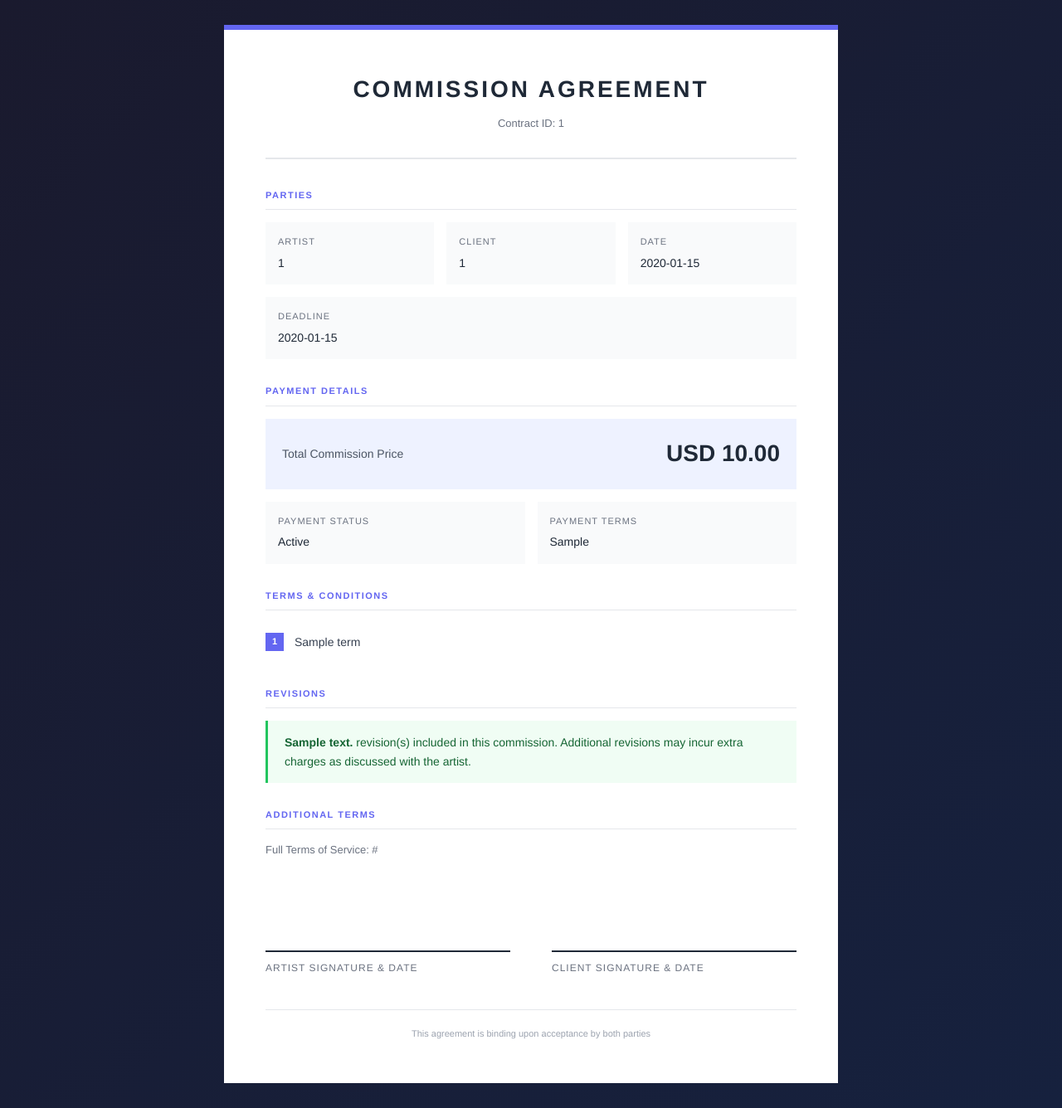
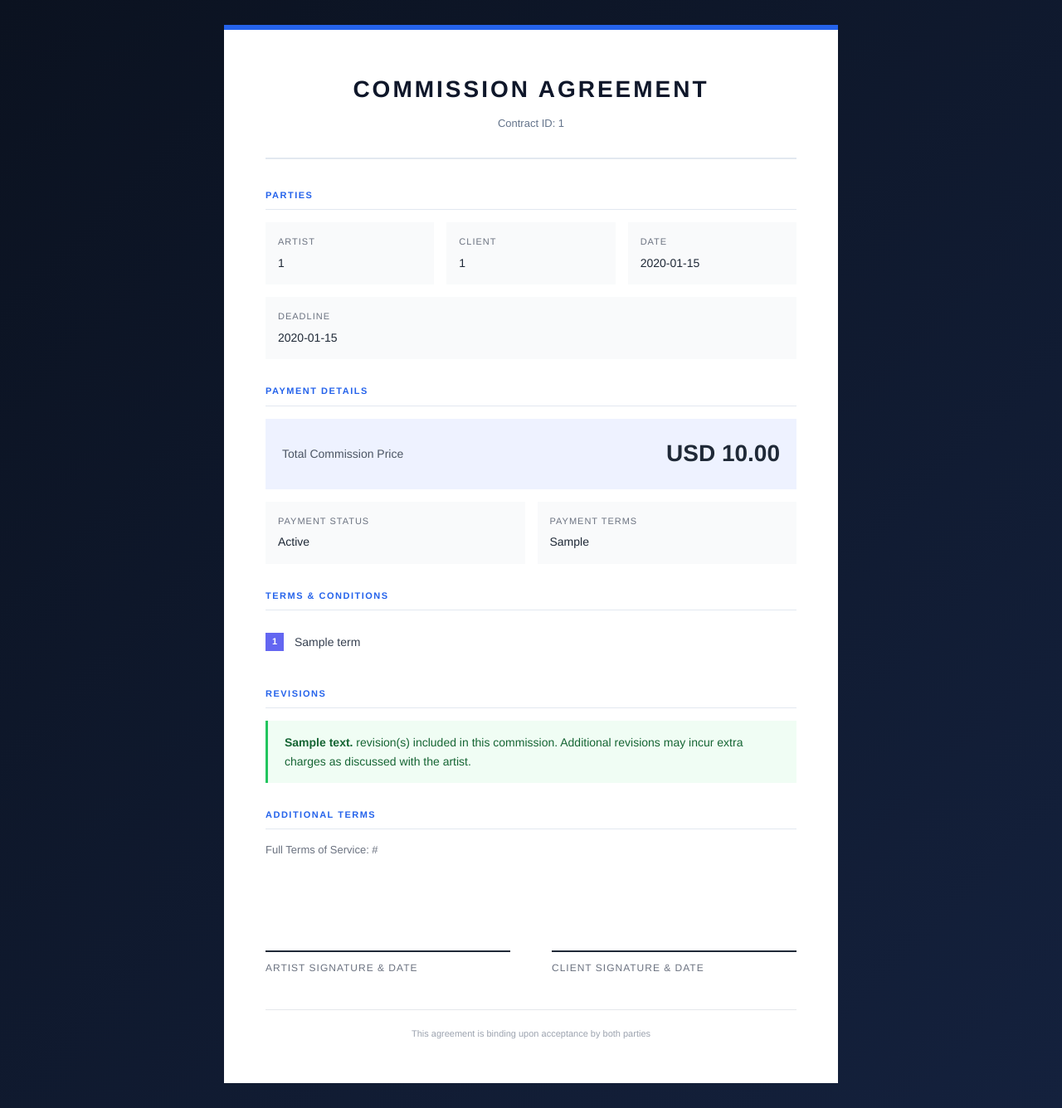
Before and after one commit to Cyanifyde/discbot.py3, a Python web app: template templates/renders/contract.html in a window 1280 px wide. Shown: the whole page at 83% size. Run offline with Jinja, Linux system fonts and the light colour scheme; the template is opened without the code that fills it: most values are stand-ins (such as "Sample title", 1, 10 or a date in 2020).

Commit message:
fix: update height clamping logic and enhance contract styling with CSS variables for improved maintainability

```diff
--- a/services/render_service.py
+++ b/services/render_service.py
@@ -153,7 +153,7 @@ class RenderService:
             height += 100
 
         # Clamp to reasonable bounds
-        height = max(520, min(height, 0))
+        height = height
         return await self._html_to_jpg(html, width=width, height=height)
 
     async def render_contract(
--- a/templates/renders/contract.html
+++ b/templates/renders/contract.html
@@ -5,6 +5,20 @@
     <meta name="viewport" content="width=device-width, initial-scale=1.0">
     <title>Commission Contract</title>
     <style>
+        :root {
+            --bg0: #0b1220;
+            --bg1: #14213d;
+            --card: #ffffff;
+            --text: #0f172a;
+            --muted: #64748b;
+            --border: #e2e8f0;
+            --soft: #f1f5f9;
+            --soft-2: #eef2ff;
+            --accent: #2563eb;
+            --success-bg: #f0fdf4;
+            --success-border: #22c55e;
+            --success-text: #166534;
+        }
         @page {
             size: 800px 1200px;
             margin: 0;
@@ -16,35 +30,35 @@
         }
         body {
             font-family: 'Helvetica Neue', Arial, sans-serif;
-            background: linear-gradient(135deg, #1a1a2e 0%, #16213e 100%);
+            background: linear-gradient(135deg, var(--bg0) 0%, var(--bg1) 100%);
             padding: 30px;
             min-height: 100%;
             line-height: 1.6;
         }
         .contract {
-            background: #ffffff;
+            background: var(--card);
             max-width: 740px;
             margin: 0 auto;
             padding: 50px;
-            border-top: 6px solid #6366f1;
+            border-top: 6px solid var(--accent);
         }
         .header {
             text-align: center;
             padding-bottom: 30px;
             margin-bottom: 35px;
-            border-bottom: 2px solid #e5e7eb;
+            border-bottom: 2px solid var(--border);
         }
         .header h1 {
             font-size: 28px;
             font-weight: 700;
-            color: #1f2937;
+            color: var(--text);
             text-transform: uppercase;
             letter-spacing: 3px;
             margin-bottom: 8px;
         }
         .header p {
             font-size: 13px;
-            color: #6b7280;
+            color: var(--muted);
         }
         .section {
             margin-bottom: 30px;
@@ -53,11 +67,11 @@
             font-size: 11px;
             text-transform: uppercase;
             letter-spacing: 1.5px;
-            color: #6366f1;
+            color: var(--accent);
             font-weight: 600;
             margin-bottom: 15px;
             padding-bottom: 8px;
-            border-bottom: 1px solid #e5e7eb;
+            border-bottom: 1px solid var(--border);
         }
         .info-grid {
             display: flex;
```
